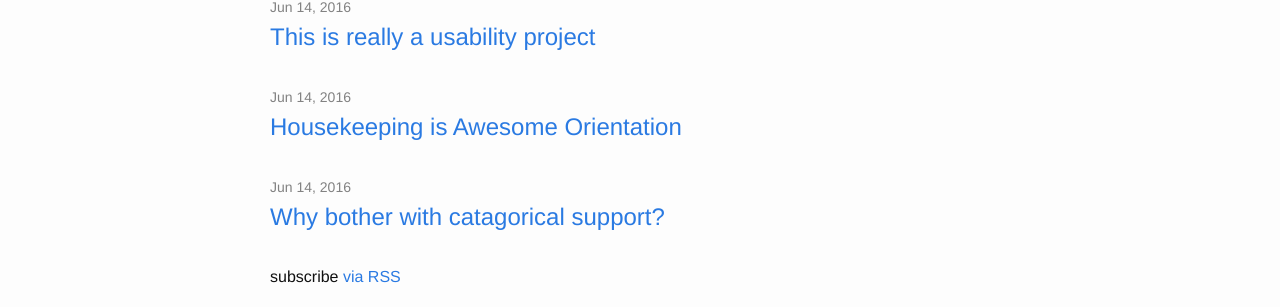
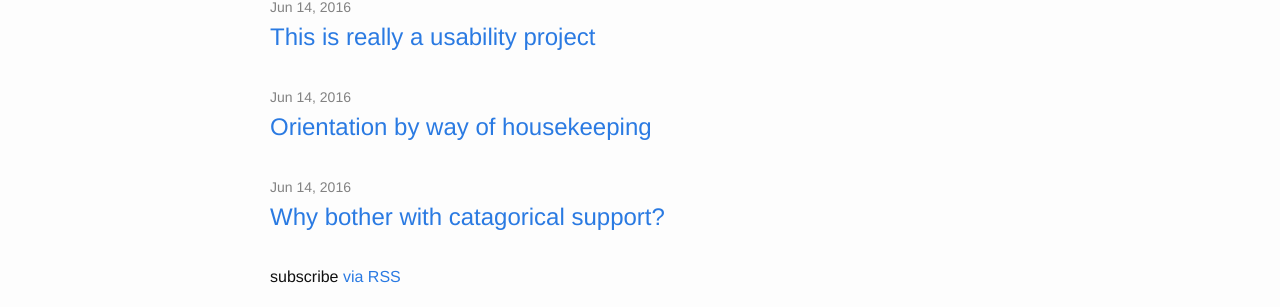
Before and after one commit to story645/story645.github.io, a Jekyll site: the page built from index.html, in a window 1280 px wide. Shown: the part 142-449 px from the top of the page. Built offline with Jekyll 4.4.1, drawn with Linux system fonts in a browser that asks for light colours; the list of posts is cut into pages by our own code.

Commit message:
Update 2016-05-30-housekeeping.md

```diff
--- a/_posts/2016-05-30-housekeeping.md
+++ b/_posts/2016-05-30-housekeeping.md
@@ -1,6 +1,6 @@
 ---
 layout: post
-title:  "Housekeeping is Awesome Orientation"
+title:  "Orientation by way of housekeeping"
 date:   2016-06-14 14:20:41 -0400
 categories: jekyll update
 ---
```
